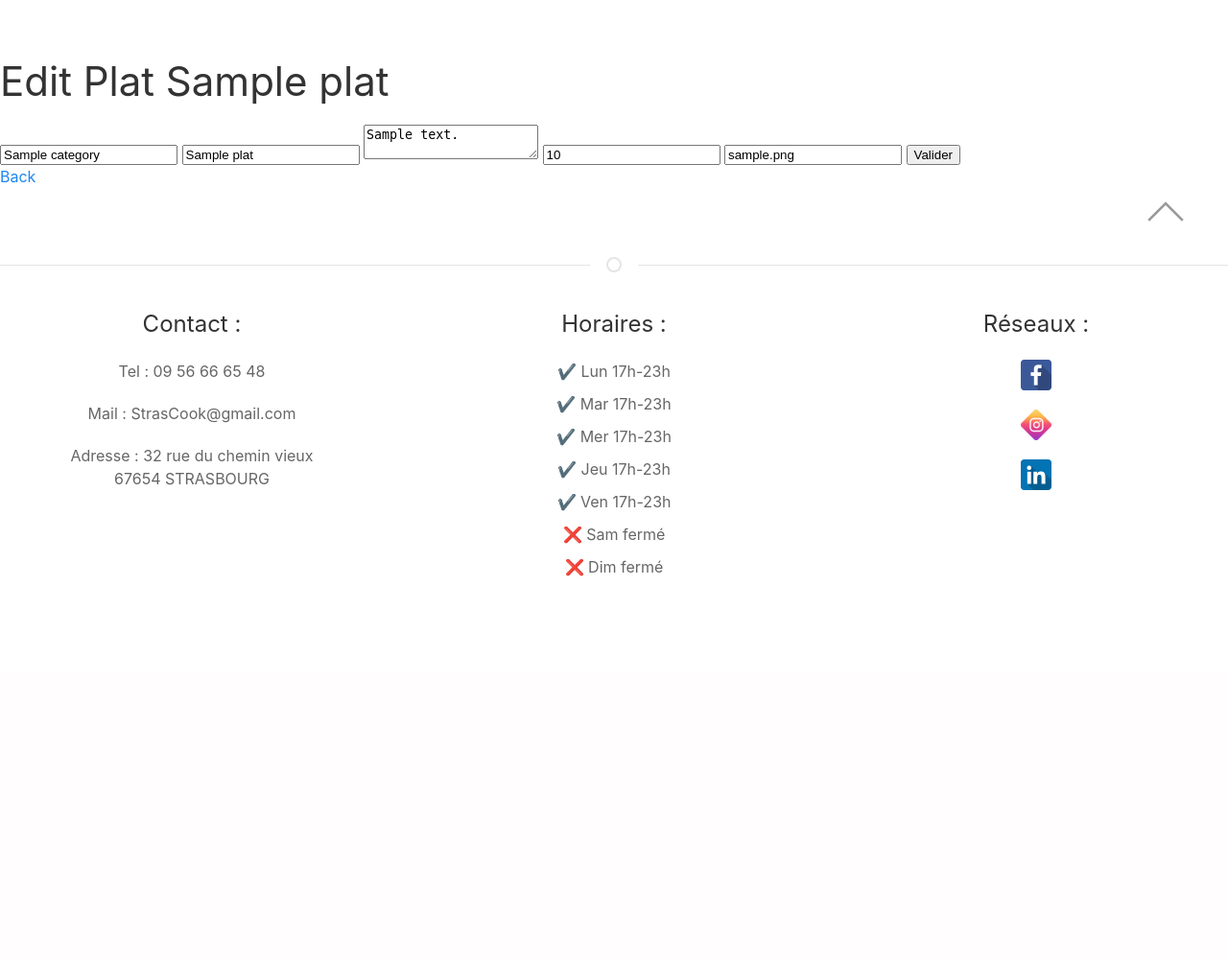
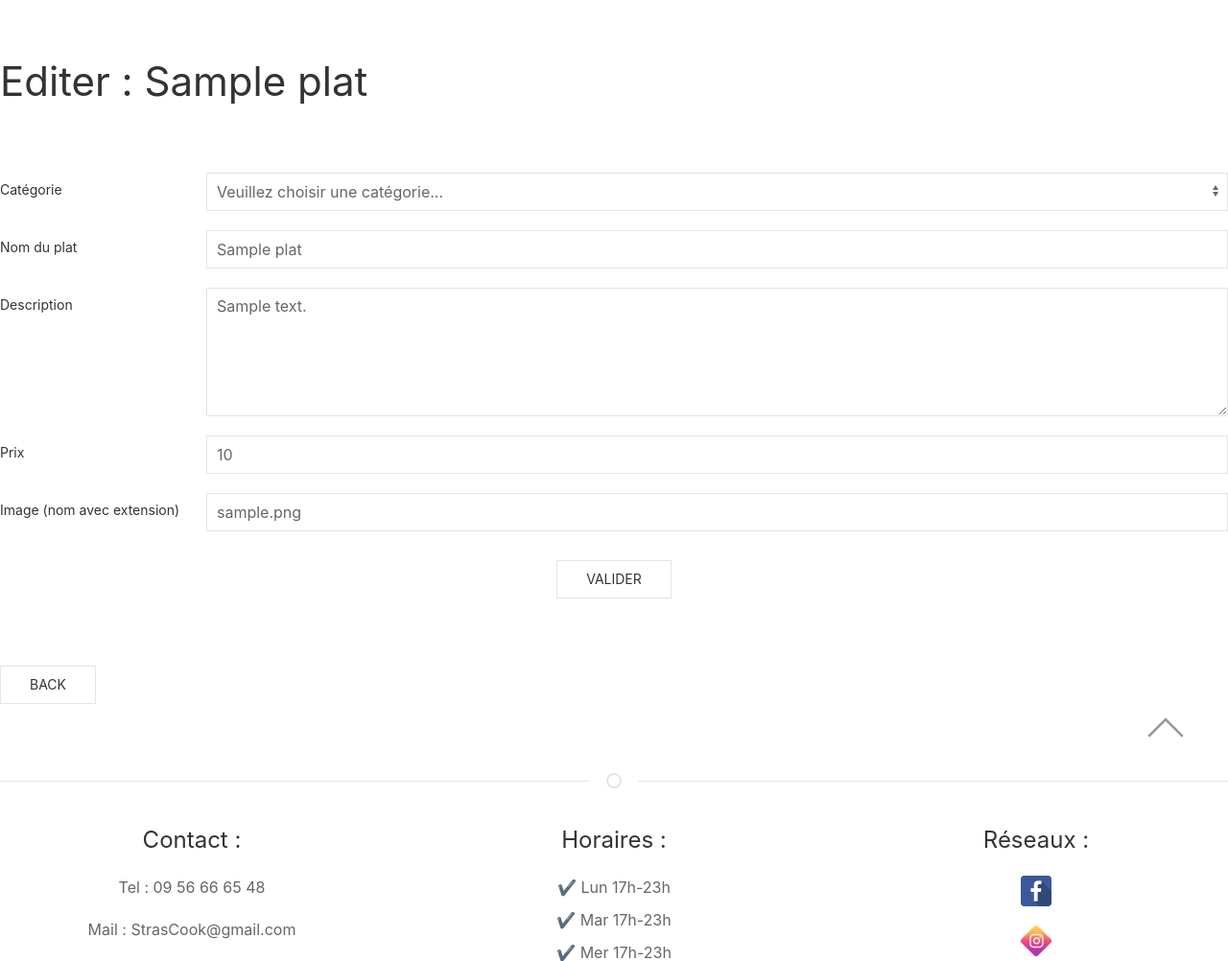
Before and after one commit to selmaBBK/Projet2_Strascook, a PHP site: template src/View/Plat/edit.html.twig in a window 1280 px wide. Shown: the part 100-1102 px from the top of the page at 96% size. Before the commit the page ends 701 px from the top, so only its background shows below. Run offline with PHP 8.4, Linux system fonts and the light colour scheme; the template is opened without the code that fills it: most values are stand-ins (such as "Sample title", 1, 10 or a date in 2020); some libraries are stand-ins or nearby versions.

Commit message:
add css on plat form

```diff
--- a/src/Controller/PlatController.php
+++ b/src/Controller/PlatController.php
@@ -46,7 +46,7 @@ class PlatController extends AbstractController
 
             // if validation is ok, update and redirection
             $platManager->update($plat);
-            header('Location: /plat/show' . $id);
+            header('Location: /Admin/index');
         }
 
         return $this->twig->render('Plat/edit.html.twig', ['plat' => $plat,]);
--- a/src/View/Plat/_form.html.twig
+++ b/src/View/Plat/_form.html.twig
@@ -1,9 +1,47 @@
-<form method="post">
+
+<form class="uk-form-horizontal uk-margin-large" method="post">
 	<input type="hidden" value="{{ plat.id }}" name="id">
-	<input type="text" placeholder="category" name="category" value="{{plat.category}}">
-	<input type="text" placeholder="name" name="name" value="{{plat.name}}">
-	<textarea type="text" placeholder="description" name="description">{{plat.description}}</textarea>
-	<input type="text" placeholder="price" name="price" value="{{plat.price}}">
-	<input type="text" placeholder="image" name="image" value="{{plat.image}}">
-	<input type="submit" value="Valider">
+
+	<div class="uk-margin">
+        <label class="uk-form-label" for="form-horizontal-select">Catégorie</label>
+        <div class="uk-form-controls">
+            <select class="uk-select" id="form-horizontal-select" name="category" value="{{plat.category}}">
+                <option>Veuillez choisir une catégorie...</option>
+                <option name="category">Vegetarian</option>
+                <option name="category">Vegan</option>
+                <option name="category">Omnivore</option>
+            </select>
+        </div>
+    </div>
+
+    <div class="uk-margin">
+        <label class="uk-form-label" for="form-horizontal-text">Nom du plat</label>
+        <div class="uk-form-controls">
+            <input class="uk-input" id="form-horizontal-text" type="text" placeholder="name" name="name" value="{{plat.name}}">
+        </div>
+    </div>
+
+	<div class="uk-margin">
+        <label class="uk-form-label" for="form-horizontal-textarea">Description</label>
+        <div class="uk-form-controls">
+            <textarea class="uk-textarea" id="form-horizontal-textarea" rows="5" type="text" placeholder="description" name="description">{{plat.description}}</textarea>
+    	</div>
+    </div>
+
+	<div class="uk-margin">
+        <label class="uk-form-label" for="form-horizontal-text">Prix</label>
+        <div class="uk-form-controls">
+            <input class="uk-input" id="form-horizontal-text" type="text" placeholder="price" name="price" value="{{plat.price}}">
+        </div>
+    </div>
+
+    <div class="uk-margin">
+        <label class="uk-form-label" for="form-horizontal-text">Image (nom avec extension)</label>
+        <div class="uk-form-controls">
+            <input class="uk-input" id="form-horizontal-text" type="text" placeholder="image" name="image" value="{{plat.image}}">
+        </div>
+    </div>
+
+<input class="uk-button uk-button-default uk-align-center" type="submit" value="Valider">
+
 </form>
--- a/src/View/Plat/add.html.twig
+++ b/src/View/Plat/add.html.twig
@@ -1,8 +1,9 @@
 {% extends 'layout.html.twig' %}
 
 {% block content %}
-    <h1>Add a new Plat</h1>
+    <h1>Ajouter un nouveau plat</h1>
     {% include 'Plat/_form.html.twig' %}
-    <a href="/Admin/index">Back</a>
+    <a class="uk-button uk-button-default" href="/Admin/index">Back</a>
+
 
 {% endblock %}
--- a/src/View/Plat/edit.html.twig
+++ b/src/View/Plat/edit.html.twig
@@ -1,8 +1,9 @@
 {% extends 'layout.html.twig' %}
 
 {% block content %}
-    <h1> Edit Plat {{ plat.name }}</h1>
+    <h1> Editer : {{ plat.name }}</h1>
     {% include 'Plat/_form.html.twig' %}
-    <a href="/Admin/index">Back</a>
+    <a class="uk-button uk-button-default" href="/Admin/index">Back</a>
+
 
 {% endblock %}
```
